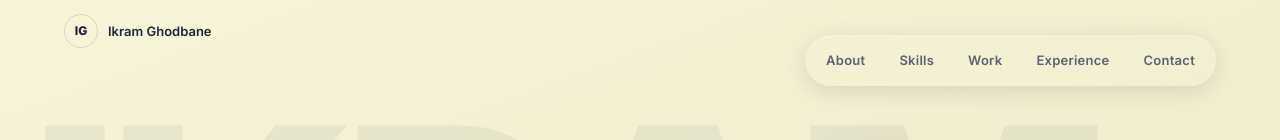
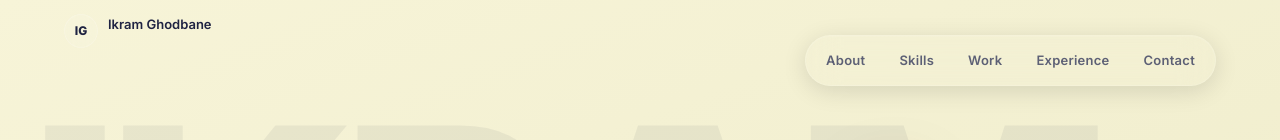
Before and after one commit to haberiniz/portfolio, a website: page index.html in a window 1280 px wide. Shown: the top 140 px of the page. Drawn offline with Linux system fonts and the light colour scheme.

Commit message:
Update index.html

```diff
--- a/index.html
+++ b/index.html
@@ -162,9 +162,40 @@ nav a:active {
 }
 
 
-.logo{position:fixed;top:calc(env(safe-area-inset-top,0px) + 14px);left:5vw;z-index:20;font-size:13px;font-weight:600;display:flex;align-items:center;gap:10px;text-decoration:none}
-.logo b{width:34px;height:34px;border-radius:50%;border:1px solid var(--line);display:grid;place-items:center;font-size:12px}
-.logo span{display:none}
+.logo {
+  position: fixed;
+  top: calc(env(safe-area-inset-top, 0px) + 14px);
+  left: 5vw;
+  z-index: 20;
+  display: flex;
+  align-items: center;
+  text-decoration: none;
+}
+
+
+.logo b {
+  width: 34px;
+  height: 34px;
+  border-radius: 50%;
+  border: 1px solid rgba(255, 255, 255, 0.18);
+  background: rgba(255, 255, 255, 0.08);
+  backdrop-filter: blur(8px);
+  -webkit-backdrop-filter: blur(8px);
+  display: grid;
+  place-items: center;
+  font-size: 12px;
+  flex-shrink: 0;
+}
+
+.logo-name {
+  position: absolute;
+  top: calc(env(safe-area-inset-top, 0px) + 14px);
+  left: calc(5vw + 44px);
+  z-index: 20;
+  font-size: 13px;
+  font-weight: 600;
+}
+
 @media(min-width:900px){.logo span{display:inline}}
 #hero{min-height:100svh;position:relative;display:flex;flex-direction:column;justify-content:flex-end;padding-bottom:70px;max-width:none}
 .ghost{position:absolute;left:2vw;top:12vh;font-size:clamp(120px,27vw,420px);font-weight:800;letter-spacing:-.06em;color:var(--ink);opacity:.06;line-height:.9;pointer-events:none;white-space:nowrap}
@@ -1484,7 +1515,9 @@ footer{text-align:center;color:var(--mut);font-size:12px;padding:20px 0 50px}
 }
 
 </style></head><body>
-<a class="logo" href="#hero"><b>IG</b><span>Ikram Ghodbane</span></a>
+
+<a class="logo" href="#hero"><b>IG</b></a>
+<span class="logo-name">Ikram Ghodbane</span>
 <nav aria-label="Sections"><a href="#about">About</a><a href="#skills">Skills</a><a href="#work">Work</a><a href="#experience">Experience</a><a href="#contact">Contact</a></nav>
 
 <section id="hero"><div class="ghost" aria-hidden="true">IKRAM</div>
```
